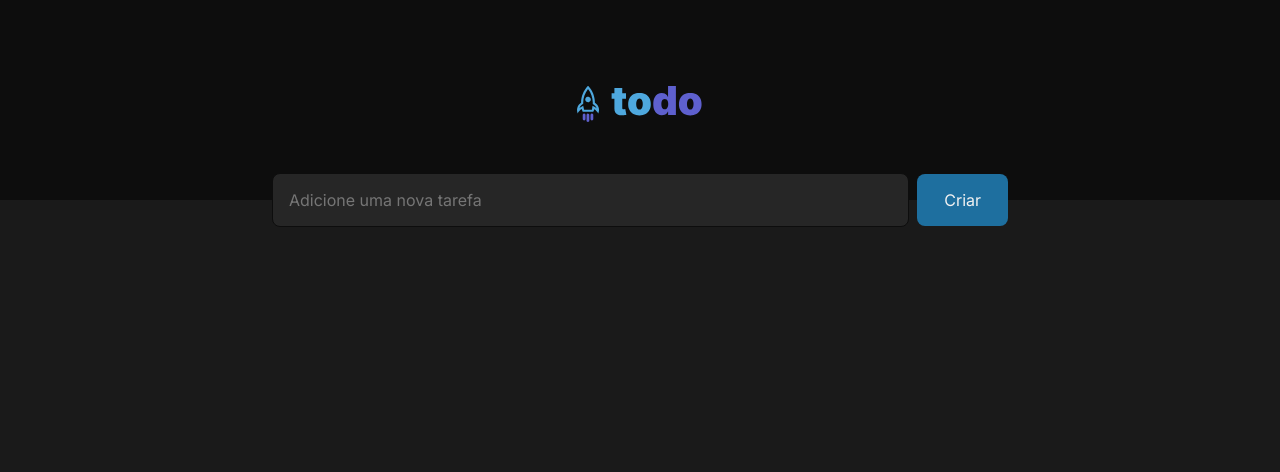
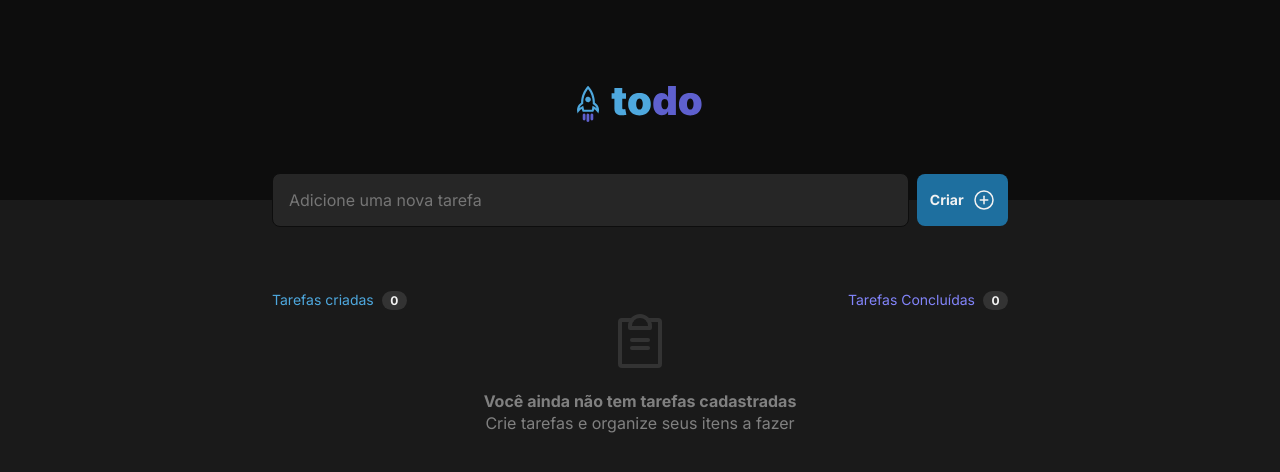
Before and after one commit to Lucasplpx/task-todo-app, a React (Vite) app: page / in a window 1280 px wide. Shown: the top 472 px of the page. Built offline with nearby package versions, Linux system fonts and the light colour scheme.

Commit message:
component tasksEmptyContainer

```diff
--- a/package.json
+++ b/package.json
@@ -9,6 +9,7 @@
     "preview": "vite preview"
   },
   "dependencies": {
+    "phosphor-react": "^1.4.1",
     "react": "^18.2.0",
     "react-dom": "^18.2.0",
     "styled-components": "^5.3.5"
--- a/src/pages/Home/index.tsx
+++ b/src/pages/Home/index.tsx
@@ -1,8 +1,14 @@
 import { Header } from '../../components/Header';
+
+import { PlusCircle, ClipboardText } from 'phosphor-react';
 import {
   Container,
   NewTaskContainer,
+  TaskInfoContainer,
   TasksContainer,
+  TasksCreated,
+  TasksDone,
+  TasksEmptyContainer,
   TodoContainer,
 } from './styles';
 
@@ -13,9 +19,29 @@ export function Home() {
       <TodoContainer>
         <NewTaskContainer>
           <input type='text' placeholder='Adicione uma nova tarefa' />
-          <button type='submit'>Criar</button>
+          <button type='submit'>
+            Criar <PlusCircle size={24} />
+          </button>
         </NewTaskContainer>
-        <TasksContainer></TasksContainer>
+        <TasksContainer>
+          <TaskInfoContainer>
+            <TasksCreated>
+              <p>Tarefas criadas</p>
+              <span>0</span>
+            </TasksCreated>
+
+            <TasksDone>
+              <p>Tarefas Concluídas</p>
+              <span>0</span>
+            </TasksDone>
+          </TaskInfoContainer>
+
+          <TasksEmptyContainer>
+            <ClipboardText size={64} />
+            <p>Você ainda não tem tarefas cadastradas</p>
+            <p>Crie tarefas e organize seus itens a fazer</p>
+          </TasksEmptyContainer>
+        </TasksContainer>
       </TodoContainer>
     </Container>
   );
--- a/src/pages/Home/styles.ts
+++ b/src/pages/Home/styles.ts
@@ -1,4 +1,4 @@
-import styled from 'styled-components';
+import styled, { css } from 'styled-components';
 
 export const Container = styled.div`
   max-width: 1444px;
@@ -39,6 +39,17 @@ export const NewTaskContainer = styled.form`
     border-radius: 0.5rem;
     cursor: pointer;
 
+    display: flex;
+    gap: 8px;
+    align-items: center;
+    justify-content: center;
+
+    font-weight: 700;
+    font-size: 0.875rem;
+    line-height: 140%;
+
+    transition: 0.5s;
+
     &:hover {
       background: ${({ theme }) => theme['blue-100']};
     }
@@ -47,4 +58,76 @@ export const NewTaskContainer = styled.form`
 
 export const TasksContainer = styled.div`
   flex: 1;
+  margin-top: 4rem;
 `;
+export const TaskInfoContainer = styled.div`
+  display: flex;
+  justify-content: space-between;
+`;
+
+const CountStyle = css`
+  width: 25px;
+  height: 19px;
+
+  font-size: 0.75rem;
+  font-weight: bold;
+
+  line-height: 0.938rem;
+
+  display: flex;
+  align-items: center;
+  justify-content: center;
+
+  border-radius: 999px;
+
+  background: ${({ theme }) => theme['gray-400']};
+`;
+
+export const TasksCreated = styled.div`
+  display: flex;
+  gap: 8px;
+
+  p {
+    font-size: 0.875rem;
+    color: ${({ theme }) => theme['blue-100']};
+  }
+
+  span {
+    ${CountStyle}
+  }
+`;
+
+export const TasksDone = styled.div`
+  display: flex;
+  gap: 8px;
+
+  p {
+    font-size: 0.875rem;
+    color: ${({ theme }) => theme['purple-100']};
+  }
+
+  span {
+    ${CountStyle}
+  }
+`;
+
+export const TasksEmptyContainer = styled.div`
+  display: flex;
+  flex-direction: column;
+  align-items: center;
+
+  svg {
+    margin-bottom: 16px;
+    color: ${({ theme }) => theme['gray-400']};
+  }
+
+  p {
+    font-weight: 700;
+    color: ${({ theme }) => theme['gray-300']};
+    line-height: 1.4rem;
+  }
+
+  p:last-child {
+    font-weight: 400;
+  }
+`;
```
Also changed, not shown: 1 other file (tests, documents, lock files or other folders).
